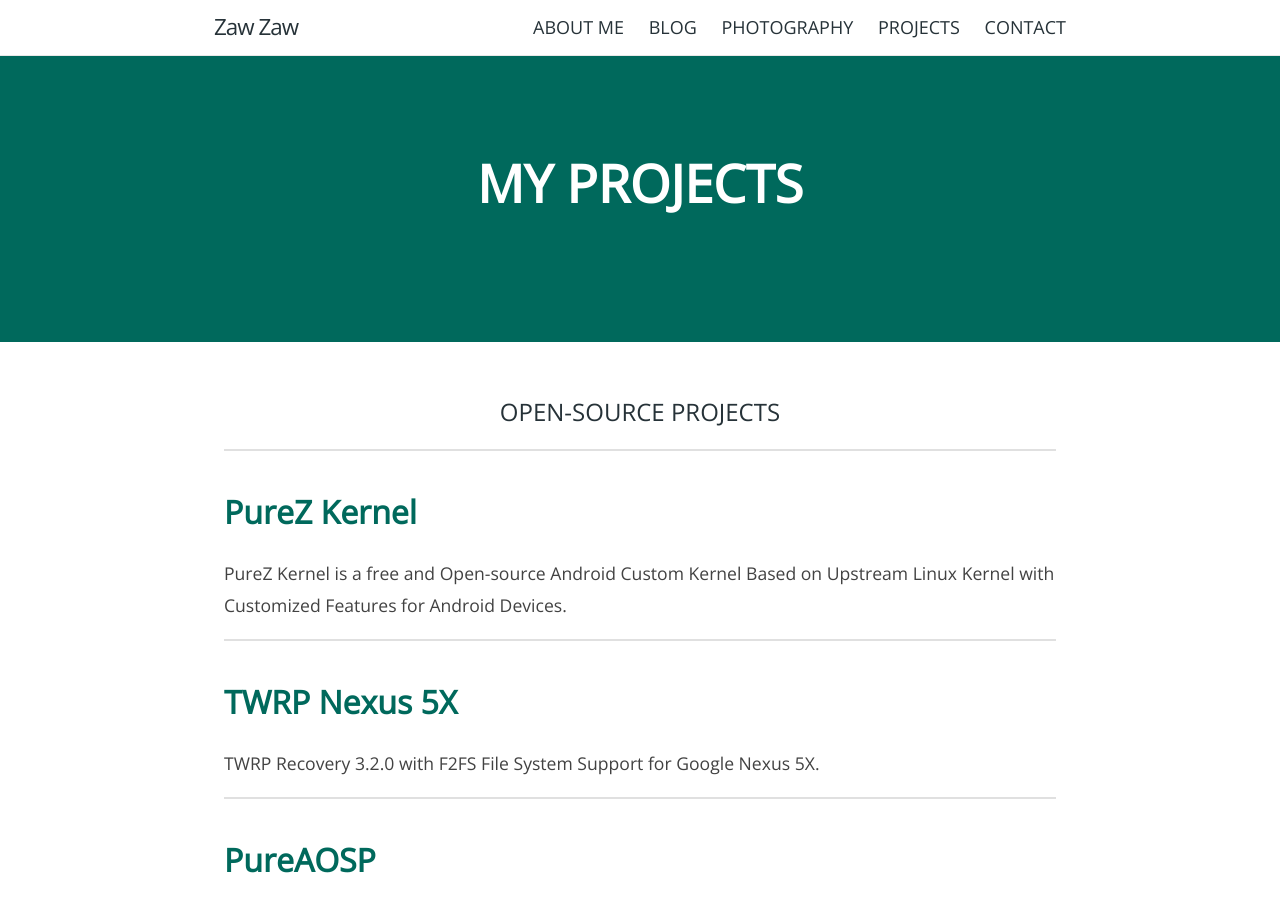
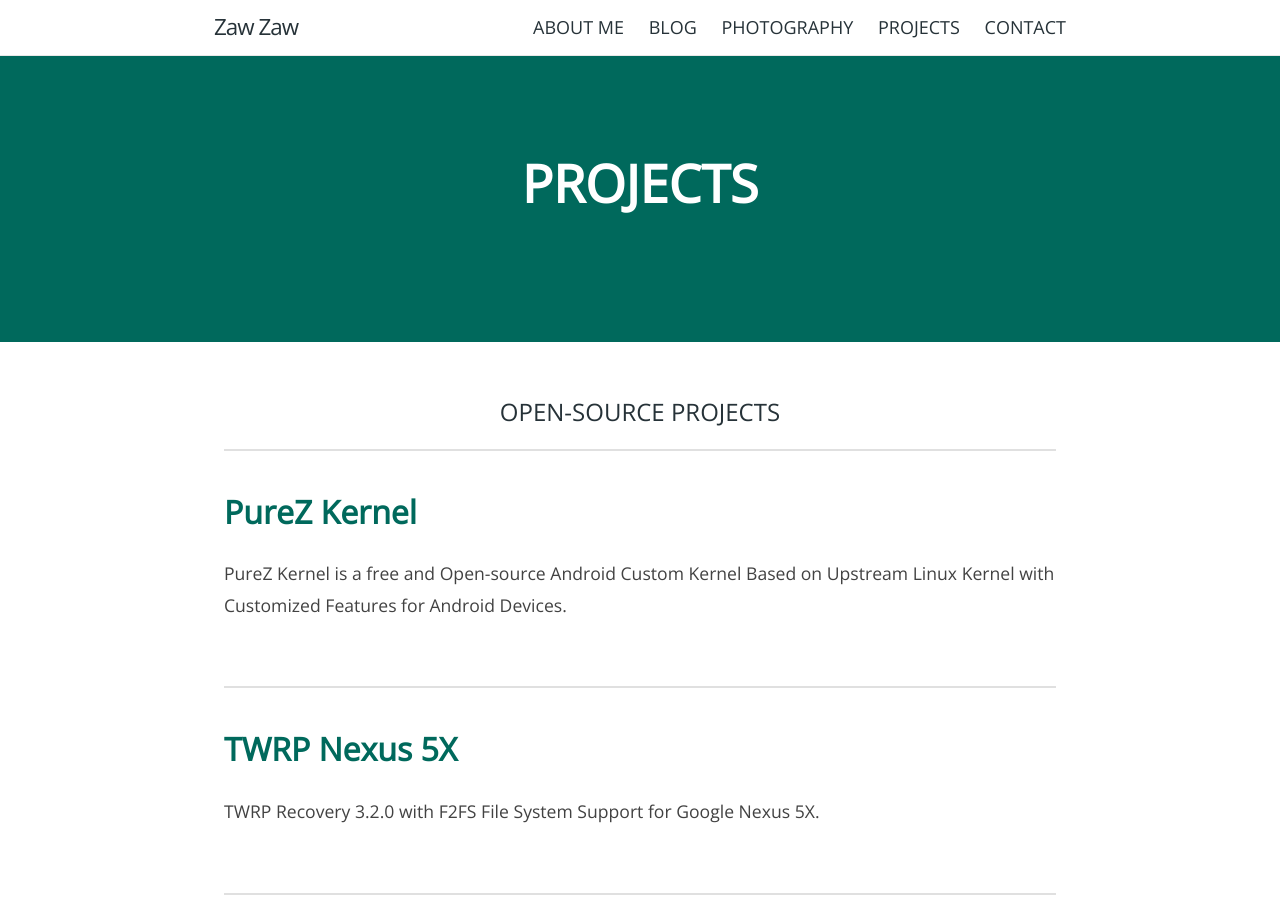
Before and after one commit to zawzaww/zawzaww.github.io, a Jekyll site: the page built from projects.html, in a window 1280 px wide and 900 px high. Built offline with Jekyll 4.4.1, drawn with Linux system fonts in a browser that asks for light colours.

Commit message:
blog: index: projects: Update page titles and add break lines for projects page
Signed-off-by: Zaw Zaw <zawzthein@outlook.com>

```diff
--- a/blog/index.html
+++ b/blog/index.html
@@ -1,4 +1,4 @@
 ---
 layout: blog
-title: MY PERSONAL BLOG
+title: PERSONAL BLOG
 ---
--- a/index.html
+++ b/index.html
@@ -31,7 +31,7 @@ layout: home
 
 <hr>
 
-<h1 align="center"><a href="https://zawzaww.github.io/projects"><b>MY PROJECTS</b></a></h1>
+<h1 align="center"><a href="https://zawzaww.github.io/projects"><b>PROJECTS</b></a></h1>
 <p align="center">Android, Linux Kernel, free and Open-source projects.</p>
 <p align="center"><a href="https://zawzaww.github.io/projects"><img src="https://s20.postimg.cc/ifn1owg3x/work-android.png" width="30%" height="30%"/></a></p>
 <br>
--- a/projects.html
+++ b/projects.html
@@ -1,6 +1,6 @@
 ---
 layout: page
-title: MY PROJECTS
+title: PROJECTS
 permalink: /projects
 ---
 
@@ -10,21 +10,25 @@ permalink: /projects
 
 <h2><a href="https://zawzaww.github.io/projects/purez-kernel">PureZ Kernel</a></h2>
 <p>PureZ Kernel is a free and Open-source Android Custom Kernel Based on Upstream Linux Kernel with Customized Features for Android Devices.</p>
+<br>
 
 <hr>
 
 <h2><a href="https://zawzaww.github.io/projects/twrp-recovery-bullhead">TWRP Nexus 5X</a></h2>
 <p>TWRP Recovery 3.2.0 with F2FS File System Support for Google Nexus 5X.</p>
+<br>
 
 <hr>
 
 <h2><a href="https://github.com/zawzaww/aosp-android">PureAOSP</a></h2>
 <p>Android Platform Manifest for Building and Compiling Pure Android System image.</p>
+<br>
 
 <hr>
 
 <h2><a href="https://zawzaww.github.io/projects/androidoss-guides">Android OSS Guides</a></h2>
 <p>Android OS/Kernel-Based Guides, How-To Articles and Android Internals Guides.</p>
+<br>
 
 <hr>
 
```
